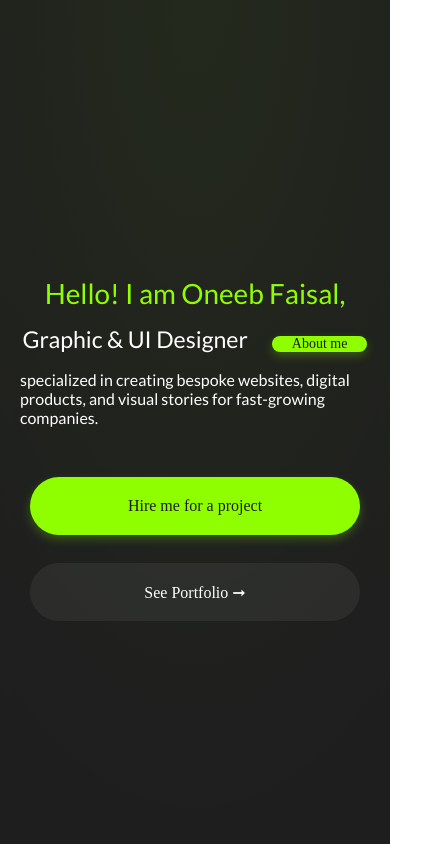
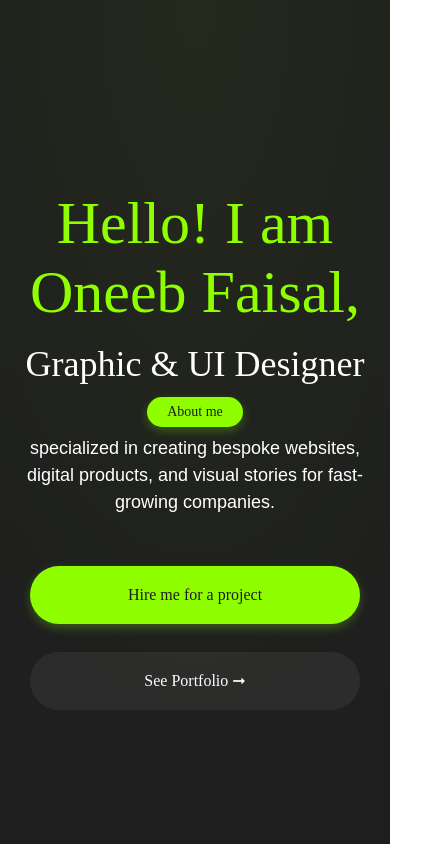
Before and after one commit to meoneeb/meoneeb, a Next.js app: page / in a window 390 px wide. Shown: the top 844 px of the page, 438 px wide, since content can reach past the window. Built offline with nearby package versions, Linux system fonts and the light colour scheme; a web font is replaced by a local one.

Commit message:
responsive

```diff
--- a/src/commonComponents/Footer.js
+++ b/src/commonComponents/Footer.js
@@ -4,7 +4,7 @@ export default function Footer () {
     return (
         <>
             <div
-                className="back d-flex flex-sm-wrap gap-0"
+                className="back d-flex flex-wrap gap-0"
                 style={{
                     backgroundColor: '#1e1e1e',
                     color: '#fff'
--- a/src/components/home/LandingPage.js
+++ b/src/components/home/LandingPage.js
@@ -9,12 +9,13 @@ export default function LandingPage() {
         <>  <div className="gradient-body">
                 <div className="container fluid">
                     <div
-                    className="d-flex flex-column gap-2 p-2 justify-content-center align-items-center gradient-body"
+                    className="d-flex flex-column gap-2 p-2 justify-content-center align-items-center gradient-body text-center"
                     style={{ height: '100vh'}}
                     >
                     <h1 className="mt-20" style={{color: '#8FFF00'}}>Hello! I am Oneeb Faisal,</h1>
                     <div
-                        className="d-flex flex-row gap-4 align-items-center"
+                        className="d-flex flex-wrap align-items-center justify-content-center"
+                        style={{ gap: IsMob ? '4px' : '40px'}}
                     >
                         <h3 style={{color: '#fff'}}>Graphic & UI Designer</h3>
                         <button className="btn-sm">About me</button>
--- a/src/styles/buttons/btn.scss
+++ b/src/styles/buttons/btn.scss
@@ -109,7 +109,7 @@
         line-height: normal;
         border-radius: 15px;
         padding: 0px 20px;
-        // height: 26px;
+        height: 30px;
         box-shadow: 0px 4px 10px 0px rgba(143, 255, 0, 0.25);
         transition-duration: 300ms;
     }
--- a/src/styles/text/text.scss
+++ b/src/styles/text/text.scss
@@ -4,6 +4,8 @@
 * {
     font-family: Lato , sans-serif;
 }
+
+
 
 // FOR PC & TABLET
 @media(min-width:760px){
@@ -50,22 +52,63 @@
         line-height: normal;
     }
     p {
-        /* text/lg/reg */
         font-family: 'proxima nova', sans-serif;
         font-size: 20px;
         font-style: normal;
-        font-weight: 300;
+        font-weight: 400;
         line-height: 1.6;
     }
 }
 // FOR MOBILE
 @media(max-width:760px){
-
+    h1 {
+        font-family: coolvetica;
+        font-size: 60px !important;
+        font-style: normal;
+        font-weight: 500;
+        line-height: normal;
+    }
+    h2 {
+        font-family: coolvetica;
+        font-size: 48px;
+        font-style: normal;
+        font-weight: 600;
+        line-height: normal;
+    }
+    h3 {
+        font-family: coolvetica;
+        font-size: 36px;
+        font-style: normal;
+        font-weight: 50;
+        line-height: normal;
+    }
+    h4 {
+        font-family: coolvetica;
+        font-size: 26px;
+        font-style: normal;
+        font-weight: 500;
+        line-height: normal;
+    }
+    h5 {
+        font-family: coolvetica;
+        font-size: 22px;
+        font-style: normal;
+        font-weight: 500;
+        line-height: normal;
+    }
+    h6 {
+        font-family: coolvetica;
+        font-size: 20px;
+        font-style: normal;
+        font-weight: 500;
+        line-height: normal;
+    }
     p {
-        font-family: Lato, sans-serif;
-        font-size: 16px;
+        font-family: 'proxima nova', sans-serif;
+        font-size: 18px;
         font-style: normal;
         font-weight: 400;
-        line-height: normal;
+        line-height: 1.5;
     }
+
 }
```
